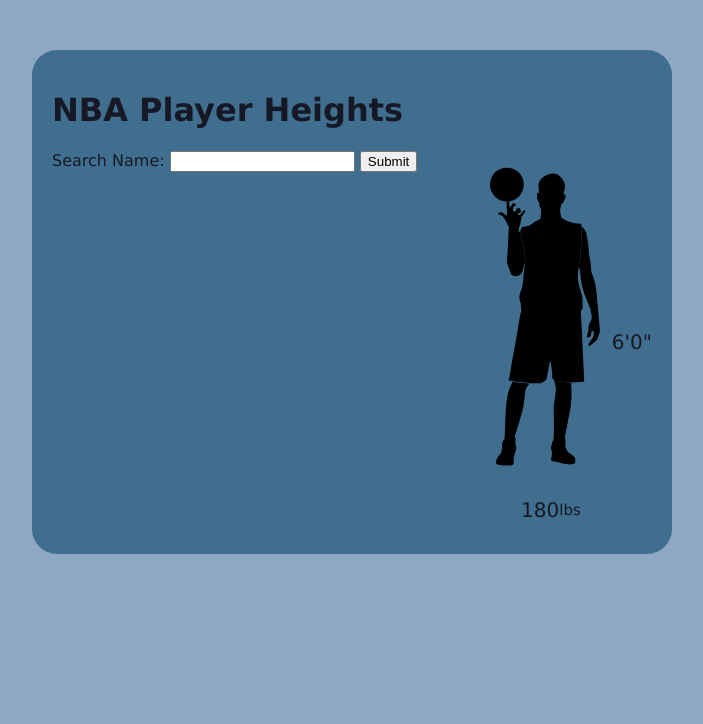
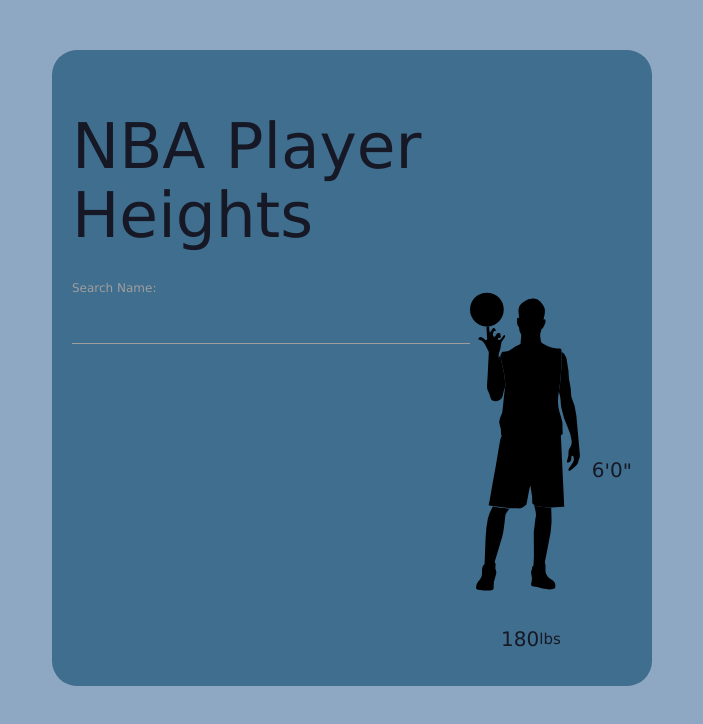
Before and after one commit to gustavlau/nba-player-height-and-autocomplete-api, a plain HTML site: page index.html in a window 1280 px wide. Shown: the whole page, without its empty margins (288-991 px from the left). Drawn offline with nearby package versions, Linux system fonts and the light colour scheme.

Commit message:
minor changes to classes

```diff
--- a/index.html
+++ b/index.html
@@ -6,6 +6,7 @@
     <meta name="viewport" content="width=device-width, initial-scale=1.0">
     <title>Document</title>
     <link rel="stylesheet" href="/src/odometer-theme-minimal.css" />
+    <link rel="stylesheet" href="https://cdnjs.cloudflare.com/ajax/libs/materialize/1.0.0/css/materialize.min.css">
     <link href="main.css" rel="stylesheet">
 
 </head>
@@ -15,8 +16,8 @@
     <div class="grid">
     <form id="player-search">
         <label for="player name">Search Name:</label>
-        <input type="text" name="name">
-        <input type="submit">
+        <input type="text" name="name" autocomplete="off">
+        <!-- <a class="waves-light btn"><input type="submit"></a> -->
     </form>
     <h2 id="player-search-result"></h2>
 
@@ -45,6 +46,7 @@
           <script src="https://cdnjs.cloudflare.com/ajax/libs/gsap/3.6.0/gsap.min.js"></script>
           <script src="https://cdnjs.cloudflare.com/ajax/libs/gsap/3.6.0/EasePack.min.js"></script>
           <script src="/src/odometer.js"></script>
+          <script src="https://cdnjs.cloudflare.com/ajax/libs/materialize/1.0.0/js/materialize.min.js"></script>
           <script src="script.js"></script>
 </body>
 </html>
```
